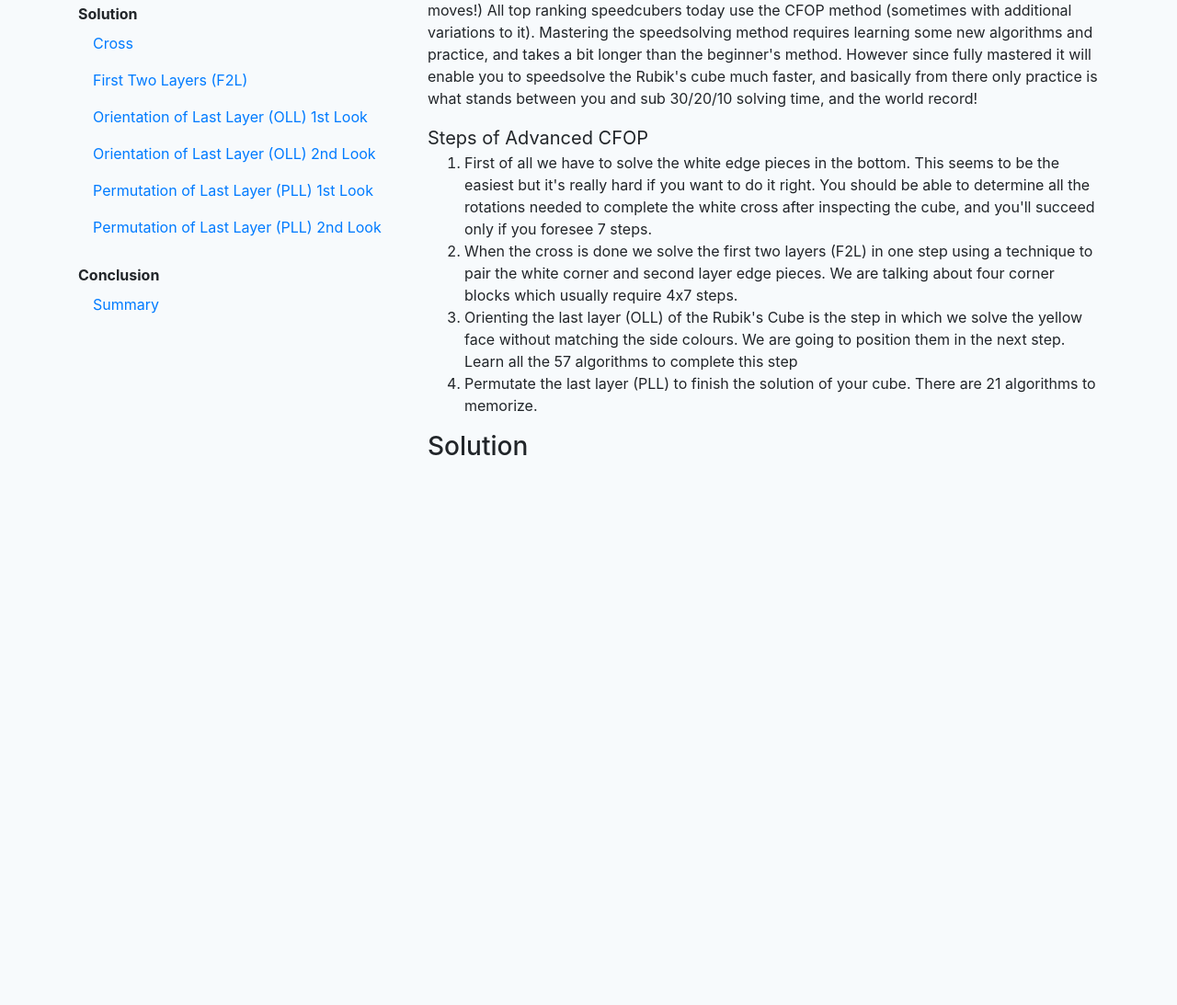
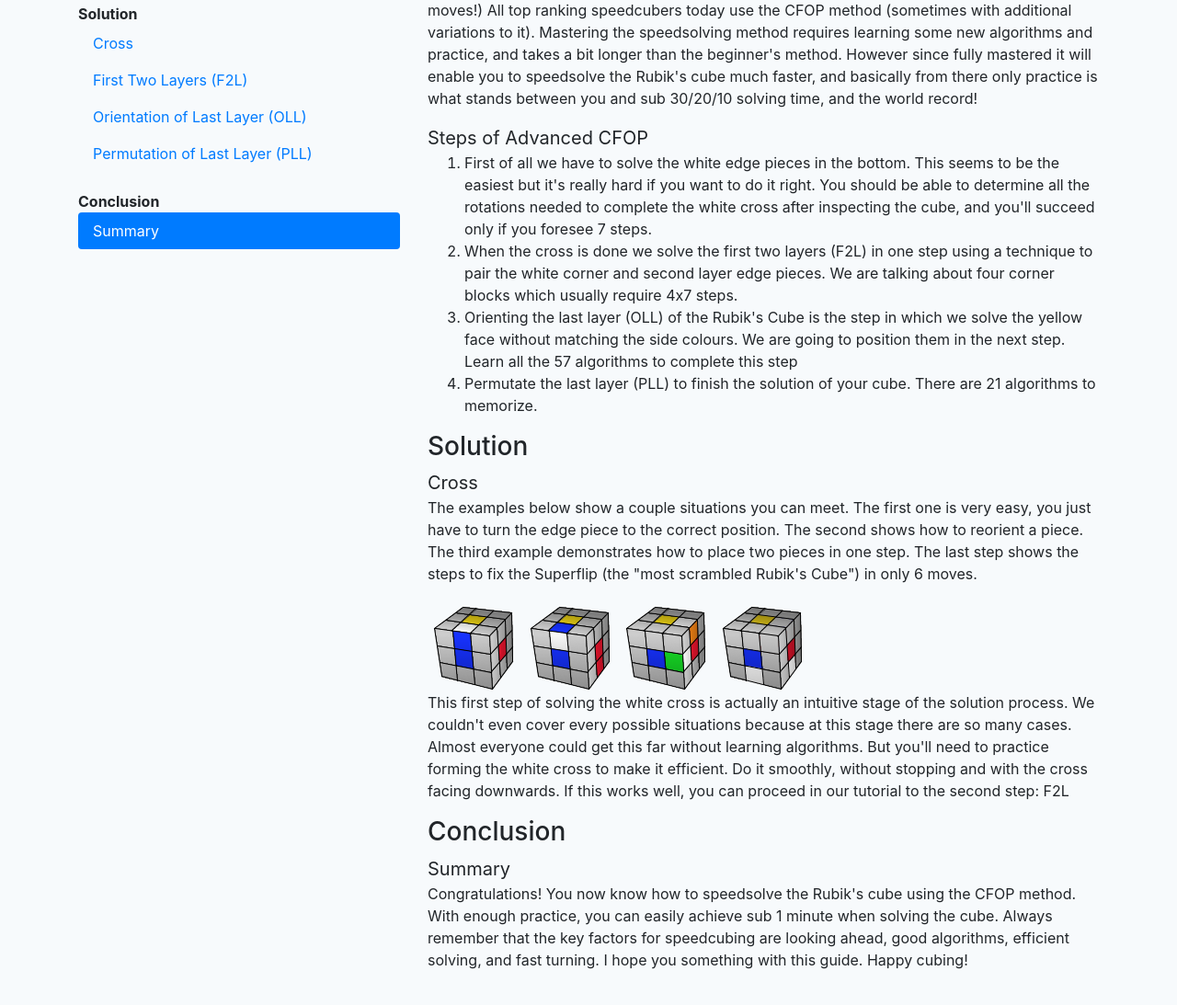
Before and after one commit to denzeltl/rubiks-cube-solution, a plain HTML site: page index.html in a window 1280 px wide. Shown: the part 727-1820 px from the top of the page at 92% size. Before the commit the page ends 1717 px from the top, so only its background shows below. Drawn offline with nearby package versions, Linux system fonts and the light colour scheme.

Commit message:
update html solution content

```diff
--- a/css/style.css
+++ b/css/style.css
@@ -29,6 +29,10 @@ main .header {
     animation-fill-mode: forwards;
 }
 
+#summary-content {
+    margin-bottom: 50px;
+}
+
 /* Media Queries */
 @media (min-width: 768px) {
     #jumbotron-content {
@@ -49,7 +53,3 @@ main .header {
         margin-left: 2px;
     }
 }
-
-#main-content {
-    margin-bottom: 30rem;
-}
--- a/index.html
+++ b/index.html
@@ -36,7 +36,7 @@
                         of the top speedcubers.
                     </p>
                     <p>
-                        <a class="btn btn-primary btn-lg" href="#" role="button">Get Started</a>
+                        <a class="btn btn-primary btn-lg" href="#intro" role="button">Get Started</a>
                     </p>
                 </div>
                 <!-- GIF -->
@@ -56,7 +56,7 @@
                         <!-- Nav Intro -->
                         <p class="header">Introduction</p>
                         <li class="nav-item">
-                            <a class="nav-link active" href="#why-cfop">Why Do CFOP Method?</a>
+                            <a class="nav-link active" href="#intro">Why Do CFOP Method?</a>
                         </li>
                         <li class="nav-item">
                             <a class="nav-link" href="#cfop-steps">Steps of Advanced CFOP</a>
@@ -67,24 +67,18 @@
                             <a class="nav-link active" href="#cross">Cross</a>
                         </li>
                         <li class="nav-item">
-                            <a class="nav-link" href="#">First Two Layers (F2L)</a>
+                            <a class="nav-link" href="#f2l">First Two Layers (F2L)</a>
                         </li>
                         <li class="nav-item">
-                            <a class="nav-link" href="#">Orientation of Last Layer (OLL) 1st Look</a>
+                            <a class="nav-link" href="#oll">Orientation of Last Layer (OLL)</a>
                         </li>
                         <li class="nav-item">
-                            <a class="nav-link" href="#">Orientation of Last Layer (OLL) 2nd Look</a>
-                        </li>
-                        <li class="nav-item">
-                            <a class="nav-link" href="#">Permutation of Last Layer (PLL) 1st Look</a>
-                        </li>
-                        <li class="nav-item">
-                            <a class="nav-link" href="#">Permutation of Last Layer (PLL) 2nd Look</a>
+                            <a class="nav-link" href="#pll">Permutation of Last Layer (PLL)</a>
                         </li>
                         <!-- Nav Conclusion -->
                         <p class="header">Conclusion</p>
                         <li class="nav-item">
-                            <a class="nav-link active" href="#">Summary</a>
+                            <a class="nav-link active" href="#summary">Summary</a>
                         </li>
                     </ul>
                 </div>
@@ -92,9 +86,9 @@
                 <!-- Main Content -->
                 <main id="main-content" class="col-md-8">
                     <!-- Introduction -->
-                    <h3 id="why-cfop">Introduction</h3>
+                    <h3 id="intro">Introduction</h3>
                     <div>
-                        <header class="lead font-weight-normal">
+                        <header id="why-cfop" class="lead font-weight-normal">
                             Why Do CFOP Method?
                         </header>
                         <p>
@@ -129,7 +123,40 @@
                     </div>
 
                     <!-- Solution -->
-                    <h3>Solution</h3>
+                    <h3 id="cross">Solution</h3>
+                    <div>
+                        <header id="cross-content" class="lead font-weight-normal">
+                            Cross
+                        </header>
+                        <p>
+                            The examples below show a couple situations you can meet. The first one is very easy, you just have to turn the edge piece
+                            to the correct position. The second shows how to reorient a piece. The third example demonstrates how to place two pieces
+                            in one step. The last step shows the steps to fix the Superflip (the "most scrambled Rubik's Cube") in only 6 moves.
+                        </p>
+                        <img src="img/cross-1.png" alt="" />
+                        <img src="img/cross-2.png" alt="" />
+                        <img src="img/cross-3.png" alt="" />
+                        <img src="img/cross-4.png" alt="" />
+                        <P>
+                            This first step of solving the white cross is actually an intuitive stage of the solution process. We couldn't even cover
+                            every possible situations because at this stage there are so many cases. Almost everyone could get this far without
+                            learning algorithms. But you'll need to practice forming the white cross to make it efficient. Do it smoothly, without
+                            stopping and with the cross facing downwards. If this works well, you can proceed in our tutorial to the second step: F2L
+                        </P>
+                    </div>
+
+                    <!-- Conclusion -->
+                    <h3 id="summary">Conclusion</h3>
+                    <div id="summary-content">
+                        <header class="lead font-weight-normal">
+                            Summary
+                        </header>
+                        <p>
+                            Congratulations! You now know how to speedsolve the Rubik's cube using the CFOP method. With enough practice, you can
+                            easily achieve sub 1 minute when solving the cube. Always remember that the key factors for speedcubing are looking ahead,
+                            good algorithms, efficient solving, and fast turning. I hope you something with this guide. Happy cubing!
+                        </p>
+                    </div>
                 </main>
             </main>
         </div>
```
Also changed, not shown: img/cross-1.png (added), img/cross-2.png (added), img/cross-3.png (added), img/cross-4.png (added), 1 other file.
